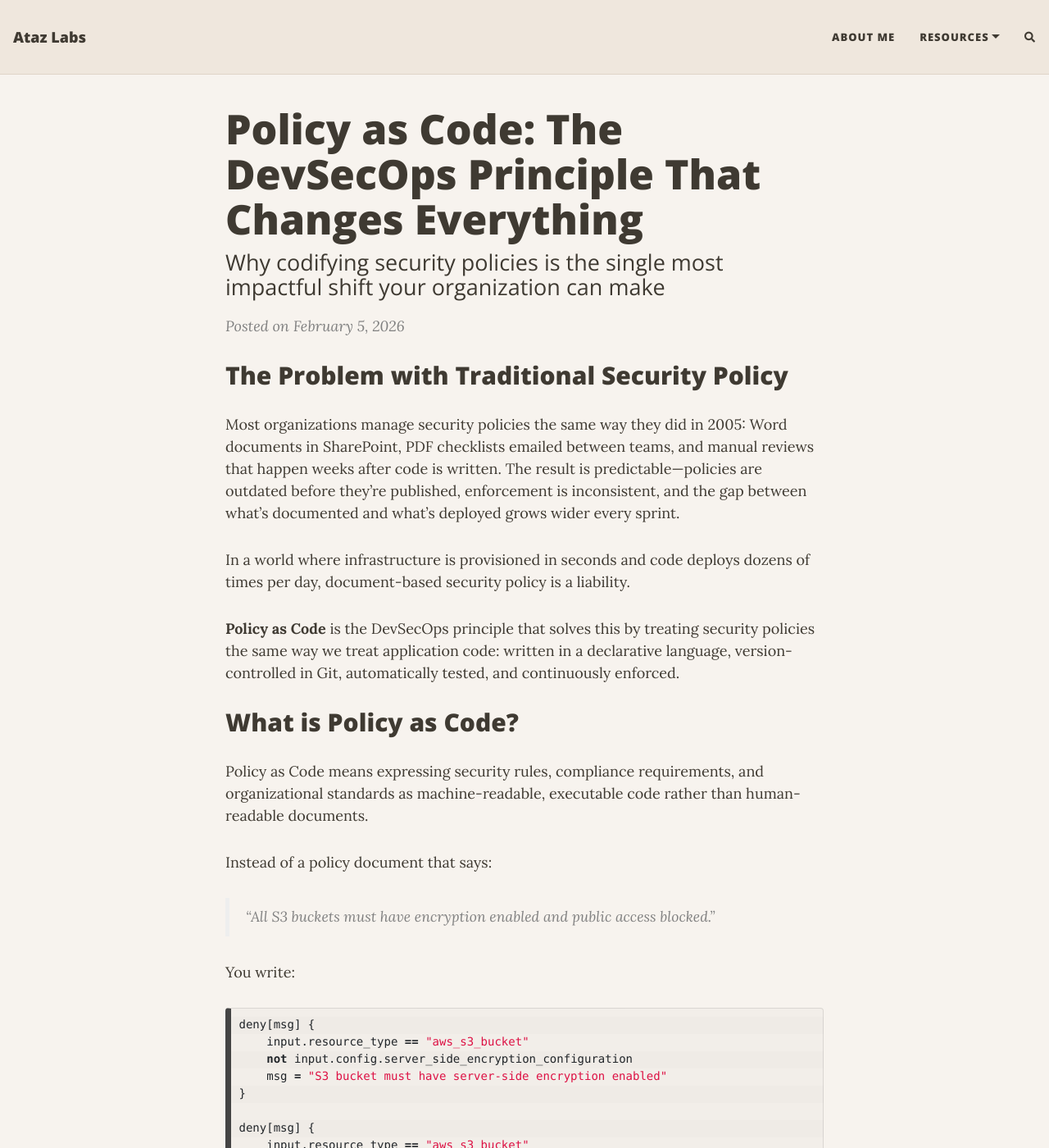
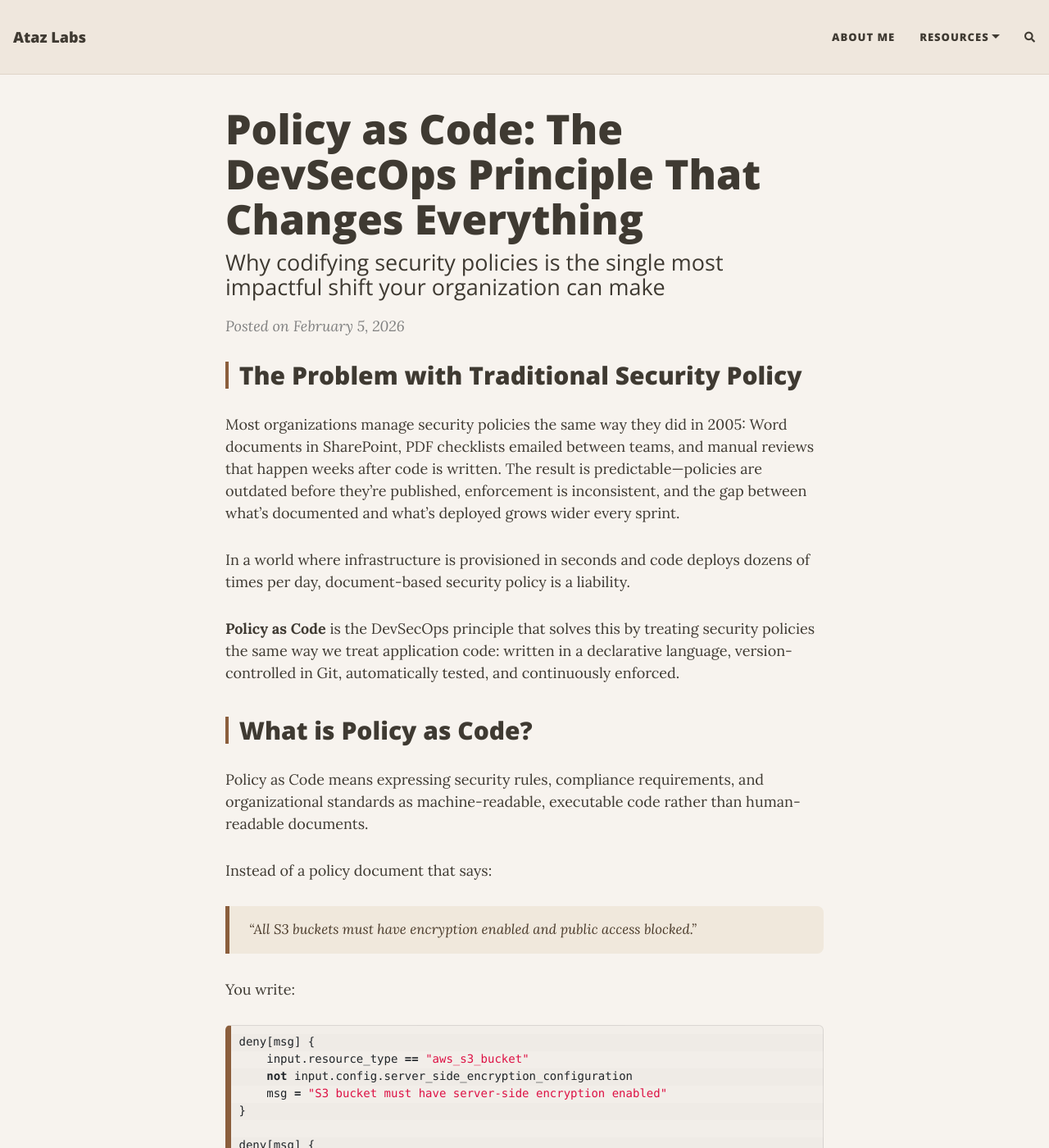
Before and after one commit to atakuzi/atakuzi.github.io, a Jekyll site: the page built from _posts/2026-02-05-policy-as-code-devsecops.md, in a window 1280 px wide and 1400 px high. Shown: the whole window at 82% size. Built offline with Jekyll 4.4.1, drawn with Linux system fonts in a browser that asks for light colours; nearby versions of some CDN libraries; comment, search, counter and statistics services are not loaded; some of the changed text lies outside the part shown.

Commit message:
feat: Add new blog posts, supporting images, and enable custom CSS.

````diff
--- a/_config.yml
+++ b/_config.yml
@@ -122,8 +122,8 @@
 #mobile-theme-col: "#0085A1"
 
 # For any extra visual customization, you can include additional CSS files in every page on your site. List any custom CSS files here
-#site-css:
-#  - "/assets/css/custom-styles.css"
+site-css:
+  - "/assets/css/custom-styles.css"
 
 # If you have common JavaScript files that should be included in every page, list them here
 #site-js:
--- a/_posts/2026-02-05-policy-as-code-devsecops.md
+++ b/_posts/2026-02-05-policy-as-code-devsecops.md
@@ -119,36 +119,10 @@
 
 Here's what a mature Policy as Code pipeline looks like:
 
-```
-Developer writes Terraform code
-        │
-        ▼
-Pre-commit: Checkov scans locally
-        │
-        ▼
-Pull Request opened
-        │
-        ▼
-CI Pipeline runs:
-  ├── terraform plan
-  ├── OPA evaluates plan against policies
-  ├── Checkov scans IaC files
-  ├── tfsec scans for misconfigurations
-  └── Secret scanner checks for credentials
-        │
-        ▼
-All checks pass → PR can be merged
-        │
-        ▼
-terraform apply (via GitOps)
-        │
-        ▼
-Kubernetes admission controller
-validates deployed resources
-        │
-        ▼
-Continuous monitoring detects drift
-```
+<figure class="post-figure">
+  <img src="/assets/img/policy-pipeline.svg" alt="Policy as Code enforcement pipeline: Pre-commit → CI Pipeline → Admission Control → Continuous Monitoring, with shift-left principle shown">
+  <figcaption>Four enforcement layers — violations caught earlier are dramatically cheaper to fix</figcaption>
+</figure>
 
 Every layer reinforces the others. A violation caught at any stage is logged, reported, and blocked.
 
--- /dev/null
+++ b/assets/css/custom-styles.css
@@ -0,0 +1,117 @@
+/* ==============================================
+   Ataz Labs — Custom Visual Enhancements
+   ============================================== */
+
+/* --- Headings --- */
+
+.blog-post h2 {
+  border-left: 4px solid #8B5E3C;
+  padding-left: 0.8rem;
+  margin-top: 2.5rem;
+  margin-bottom: 0.875rem;
+}
+
+.blog-post h3 {
+  color: #5A3E28;
+  margin-top: 2rem;
+}
+
+/* --- Blockquote --- */
+
+.blog-post blockquote {
+  background-color: #F0E8DC;
+  border-left: 5px solid #8B5E3C;
+  border-radius: 0 8px 8px 0;
+  padding: 1rem 1.5rem;
+  color: #4A3A2A;
+  font-style: italic;
+  font-size: 1.05rem;
+}
+
+/* --- SVG / Image Figure Container --- */
+
+.post-figure {
+  text-align: center;
+  margin: 2.5rem auto;
+  max-width: 100%;
+}
+
+.post-figure img {
+  max-width: 100%;
+  height: auto;
+  border: 1px solid #E0D4C7;
+  border-radius: 10px;
+  box-shadow: 0 3px 16px rgba(100, 65, 30, 0.12);
+}
+
+.post-figure figcaption {
+  margin-top: 0.75rem;
+  font-size: 0.875rem;
+  color: #7A6A5A;
+  font-style: italic;
+  font-family: 'Open Sans', Helvetica, Arial, sans-serif;
+}
+
+/* --- Inline code --- */
+
+code {
+  background-color: #F0E8DC;
+  color: #7A3E2A;
+  border: 1px solid #E0D4C7;
+  border-radius: 4px;
+}
+
+pre code {
+  background-color: transparent;
+  color: inherit;
+  border: none;
+  border-radius: 0;
+}
+
+/* --- Tags --- */
+
+.blog-tags a {
+  background-color: #F0E8DC;
+  border: 1px solid #C4A882;
+  border-radius: 20px;
+  padding: 0.1rem 0.6rem;
+  font-size: 0.8rem;
+  font-weight: 600;
+  transition: all 0.2s ease;
+  opacity: 1 !important;
+}
+
+.blog-tags a:hover {
+  background-color: #8B5E3C !important;
+  border-color: #8B5E3C !important;
+  color: #FFFFFF !important;
+  opacity: 1 !important;
+}
+
+/* --- Post preview cards --- */
+
+.post-preview {
+  border-radius: 6px;
+  padding: 1.5rem 1rem !important;
+  margin: 0 -1rem;
+  transition: background-color 0.2s ease;
+  border-bottom: 1px solid #E8DDD3 !important;
+}
+
+.post-preview:hover {
+  background-color: #F0E8DC;
+}
+
+/* --- Horizontal rules in posts --- */
+
+.blog-post hr {
+  border-color: #C4A882;
+  border-width: 0.125rem;
+}
+
+/* --- Code blocks --- */
+
+.highlight > pre {
+  border-left-color: #8B5E3C;
+  border-radius: 6px;
+}
````
Also changed, not shown: _posts/2026-01-27-gitops-modern-age.md (+5 -0 lines), _posts/2026-03-18-open-source-software-tools.md (+5 -0 lines), assets/img/gitops-workflow.svg (added), assets/img/open-source-ecosystem.svg (added), assets/img/policy-pipeline.svg (added).
